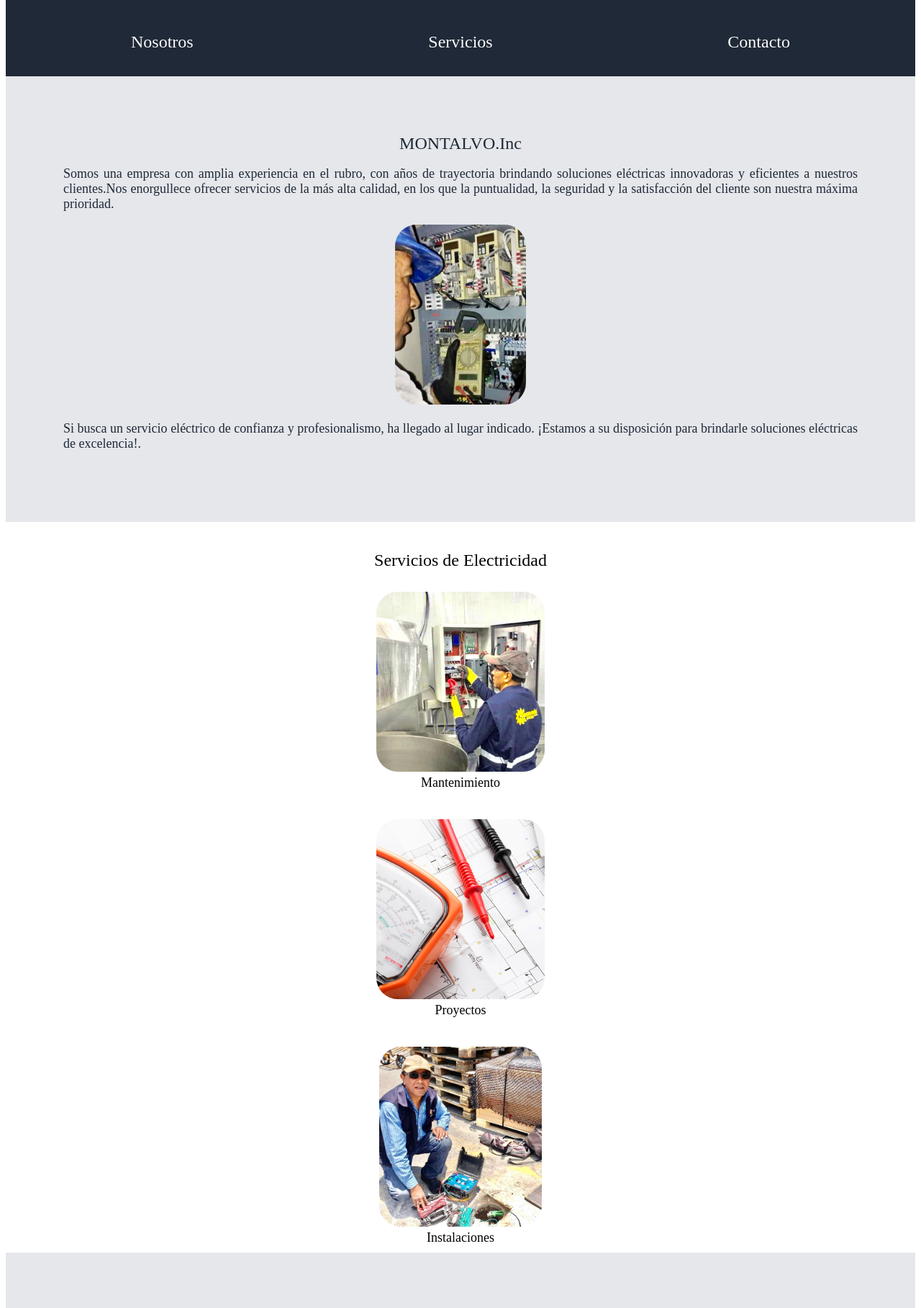
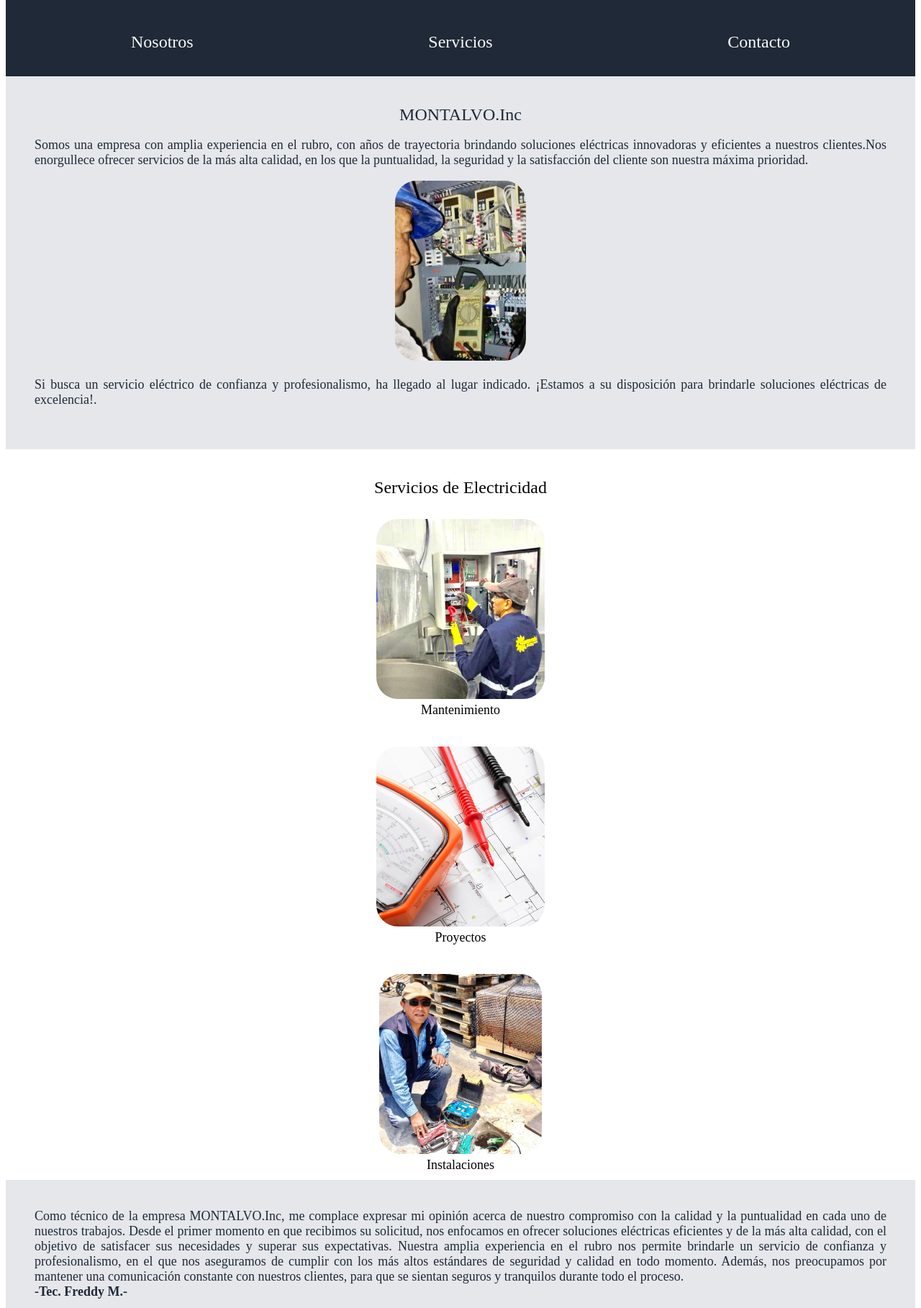
Before and after one commit to Rhasor/Montalvo.inc, a plain HTML site: page index.html in a window 1280 px wide. Shown: the part 99-1916 px from the top of the page at 72% size. Drawn offline with Linux system fonts and the light colour scheme.

Commit message:
Edit padding css

```diff
--- a/style.css
+++ b/style.css
@@ -55,7 +55,7 @@ footer {
 
 .intro {
     background-color: #E5E7EB;
-    padding: 80px;
+    padding: 40px;
     font-size: 18px;
     color: #1F2937;
     text-align: justify;
@@ -125,7 +125,7 @@ footer {
 
 .message {
     background-color: #E5E7EB;
-    padding: 80px;
+    padding: 40px;
     font-size: 18px;
     color: #1F2937;
     text-align: justify;
```
